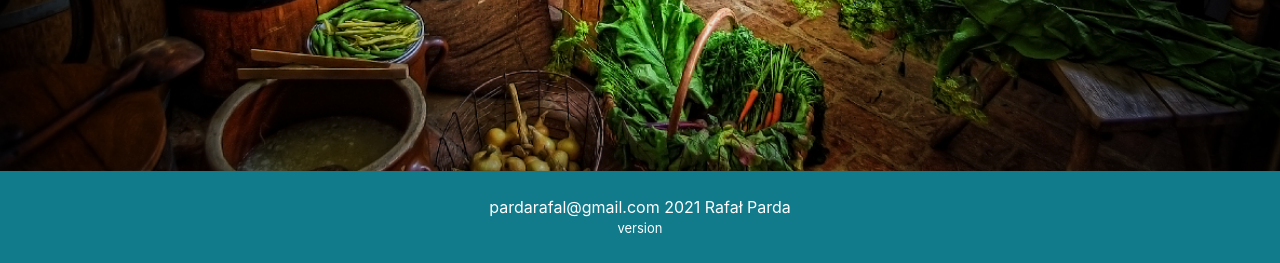
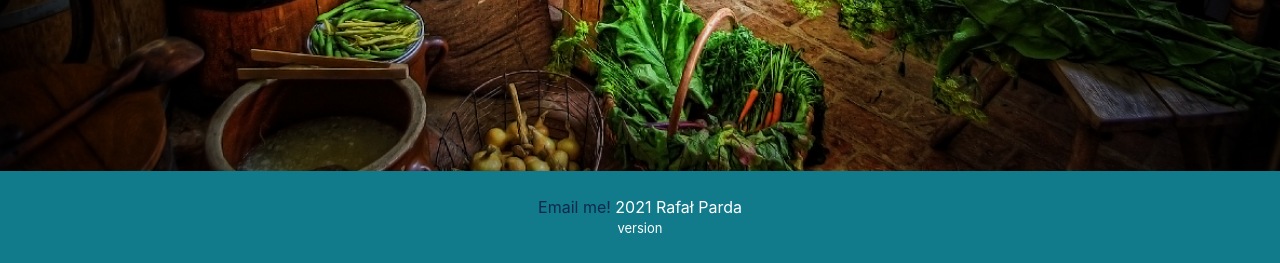
Before and after one commit to Rafpar/pantry, a Django app: template templates/pages/index.html in a window 1280 px wide. Shown: the part 758-1021 px from the top of the page. Run offline with Django 3.2, Linux system fonts and the light colour scheme; the template is opened without the code that fills it, so the values that code supplies are empty; some libraries are stand-ins or nearby versions.

Commit message:
#20: Hide email address

```diff
--- a/templates/pages/about.html
+++ b/templates/pages/about.html
@@ -133,8 +133,6 @@
                     </div>
                     <br>
                     <br>
-                    Contact: Rafal Parda
-                    pardarafal@gmail.com
                     Issue tracker: <a href="https://github.com/Rafpar/pantry/issues" style="color: white">https://github.com/Rafpar/pantry/issues</a>
                 </div>
 
--- a/templates/partials/_footer.html
+++ b/templates/partials/_footer.html
@@ -1,6 +1,6 @@
 <!-- Footer -->
 <footer id="main-footer footer" class="py-4 bg-primary text-white text-center">
-    pardarafal@gmail.com
+    <a style="color: #10284e" href="mailto: [pardarafal@gmail.com]?subject= &body= ">Email me!</a>
     <span class="year"></span> Rafał Parda
     <div style="font-size: small">version {{ version }}</div>
 </footer>
```
